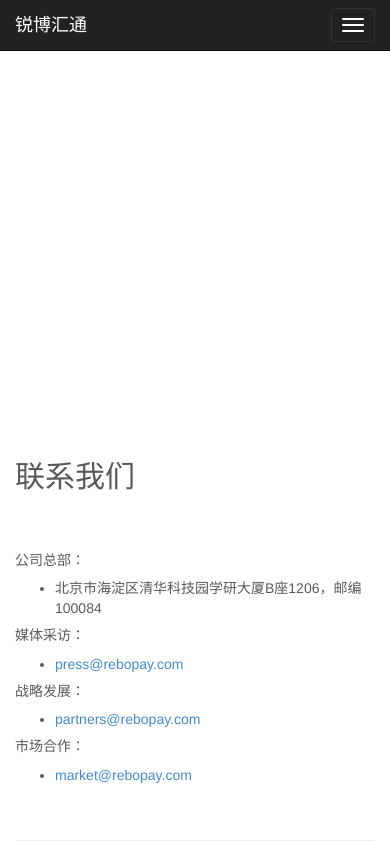
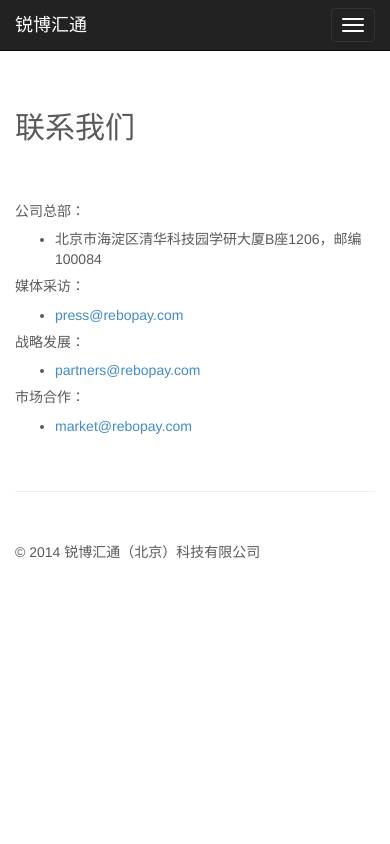
Before and after one commit to lookis/lookis.github.io, a plain HTML site: page contact.html in a window 390 px wide. Drawn offline with Linux system fonts and the light colour scheme.

Commit message:
remove blank(mobile) from  contact job team and vc page

```diff
--- a/contact.html
+++ b/contact.html
@@ -64,7 +64,7 @@
           <div class="row row-offcanvas row-offcanvas-right">
 
             <div class="col-lg-4 sidebar-offcanvas">
-              <div style="min-height:350px; background-image: url(img/slide.jpg)"></div>
+              <div style="<!-- min-height:350px; --> background-image: url(img/slide.jpg)"></div>
             </div><!--/span-->
 
             <div class="col-lg-8">
```
Also changed, not shown: jobs.html (+1 -1 lines), team.html (+1 -1 lines), vc.html (+1 -1 lines).
